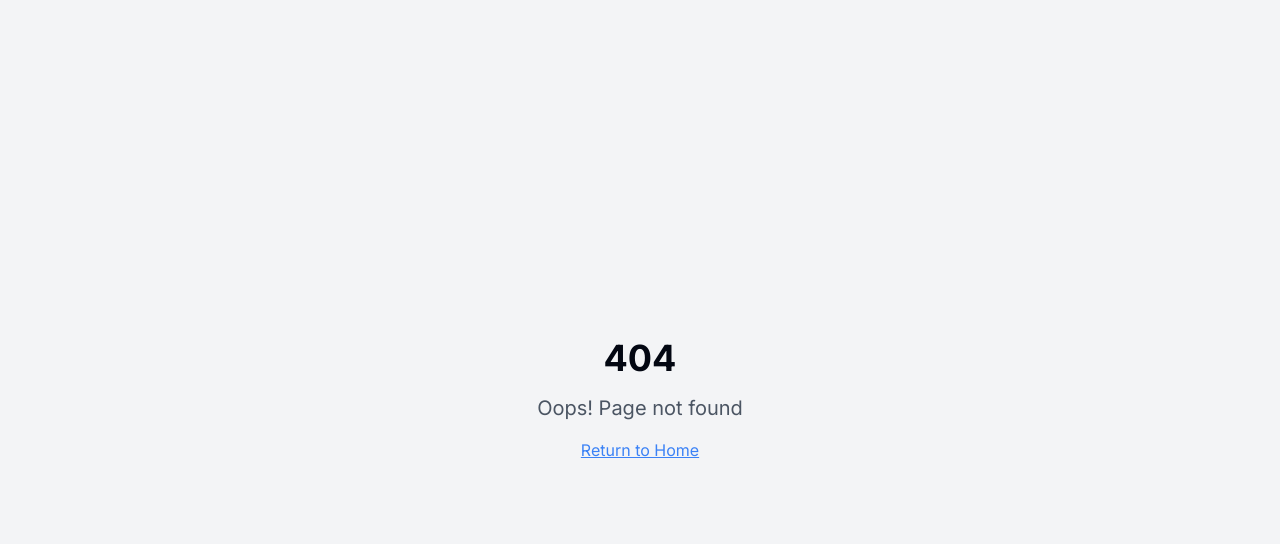
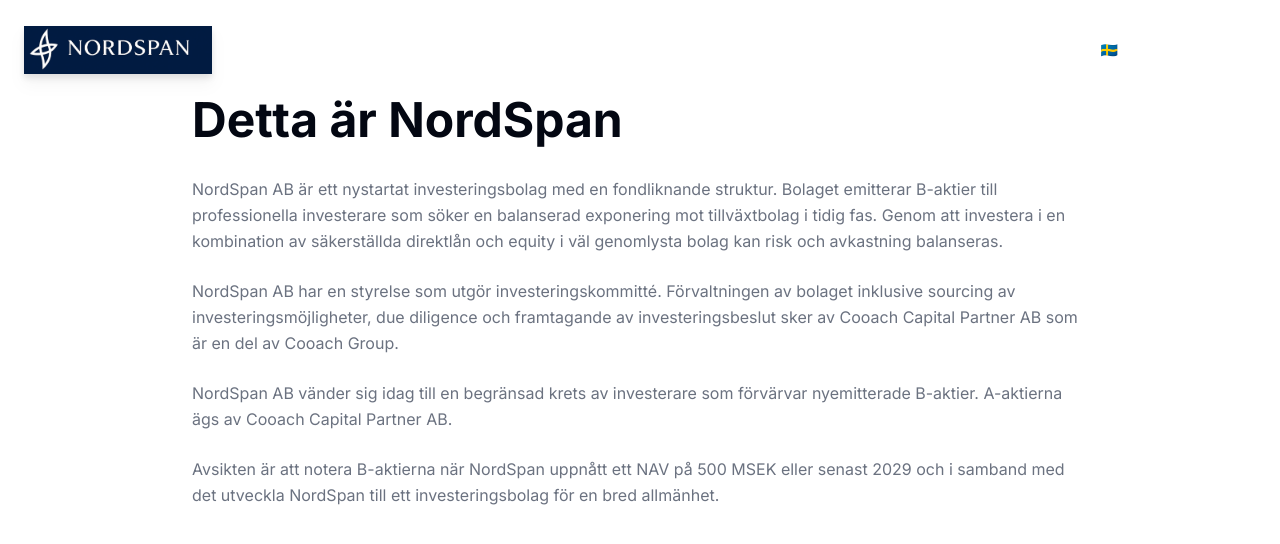
Before and after one commit to C-FMorand/nordspan, a React (Vite) app: page /about in a window 1280 px wide. Before the commit this address had no page. Shown: the top 544 px of the page. Built offline with nearby package versions, Linux system fonts and the light colour scheme.

Commit message:
Add "Detta är NordSpan" page text
Add text content for the "Detta är NordSpan" page.

```diff
--- a/src/App.tsx
+++ b/src/App.tsx
@@ -6,6 +6,7 @@ import { BrowserRouter, Routes, Route } from "react-router-dom";
 import Index from "./pages/Index";
 import { Team } from "./pages/Team";
 import { Invest } from "./pages/Invest";
+import { About } from "./pages/About";
 import { Investeringar } from "./pages/Investeringar";
 import NotFound from "./pages/NotFound";
 import { LanguageProvider } from "./contexts/LanguageContext";
@@ -22,6 +23,7 @@ const App = () => (
           <Routes>
             <Route path="/" element={<Index />} />
             <Route path="/invest" element={<Invest />} />
+            <Route path="/about" element={<About />} />
             <Route path="/team" element={<Team />} />
             <Route path="/investeringar" element={<Investeringar />} />
             <Route path="*" element={<NotFound />} />
--- a/src/components/HeroSection.tsx
+++ b/src/components/HeroSection.tsx
@@ -38,8 +38,8 @@ export const HeroSection = () => {
             <Button asChild variant="default" size="lg" className="min-w-56 h-14 text-lg font-medium">
               <Link to="/invest">{t('hero.cta.invest')}</Link>
             </Button>
-            <Button variant="dramatic-outline" size="lg" className="min-w-56 h-14 text-lg font-medium">
-              {t('hero.cta.learn')}
+            <Button asChild variant="dramatic-outline" size="lg" className="min-w-56 h-14 text-lg font-medium">
+              <Link to="/about">{t('hero.cta.learn')}</Link>
             </Button>
           </div>
         </div>
--- a/src/contexts/LanguageContext.tsx
+++ b/src/contexts/LanguageContext.tsx
@@ -25,6 +25,13 @@ const translations = {
     'hero.subtitle': 'Stabilitet möter tillväxt. NordSpan kombinerar direktavkastning från säkerställda lån med potentialen i tillväxtbolag – i en fondliknande struktur optimerad för affärsdrivna investerare.',
     'hero.cta.invest': 'Jag vill investera',
     'hero.cta.learn': 'Detta är NordSpan',
+
+    // About Page
+    'about.page.title': 'Detta är NordSpan',
+    'about.page.paragraph1': 'NordSpan AB är ett nystartat investeringsbolag med en fondliknande struktur. Bolaget emitterar B-aktier till professionella investerare som söker en balanserad exponering mot tillväxtbolag i tidig fas. Genom att investera i en kombination av säkerställda direktlån och equity i väl genomlysta bolag kan risk och avkastning balanseras.',
+    'about.page.paragraph2': 'NordSpan AB har en styrelse som utgör investeringskommitté. Förvaltningen av bolaget inklusive sourcing av investeringsmöjligheter, due diligence och framtagande av investeringsbeslut sker av Cooach Capital Partner AB som är en del av Cooach Group.',
+    'about.page.paragraph3': 'NordSpan AB vänder sig idag till en begränsad krets av investerare som förvärvar nyemitterade B-aktier. A-aktierna ägs av Cooach Capital Partner AB.',
+    'about.page.paragraph4': 'Avsikten är att notera B-aktierna när NordSpan uppnått ett NAV på 500 MSEK eller senast 2029 och i samband med det utveckla NordSpan till ett investeringsbolag för en bred allmänhet.',
 
     // About Section
     'about.title': 'NordSpan kombinerar säkrade direktlån med',
@@ -139,6 +146,13 @@ const translations = {
     'hero.cta.invest': 'I want to invest',
     'hero.cta.learn': 'This is NordSpan',
 
+    // About Page
+    'about.page.title': 'This is NordSpan',
+    'about.page.paragraph1': 'NordSpan AB is a newly established investment company with a fund-like structure. The company issues B-shares to professional investors seeking balanced exposure to early-stage growth companies. By investing in a combination of secured direct loans and equity in well-analyzed companies, risk and return can be balanced.',
+    'about.page.paragraph2': 'NordSpan AB has a board that constitutes the investment committee. The management of the company including sourcing of investment opportunities, due diligence and development of investment decisions is handled by Cooach Capital Partner AB, which is part of the Cooach Group.',
+    'about.page.paragraph3': 'NordSpan AB currently targets a limited circle of investors who acquire newly issued B-shares. The A-shares are owned by Cooach Capital Partner AB.',
+    'about.page.paragraph4': 'The intention is to list the B-shares when NordSpan has reached a NAV of SEK 500 million or by 2029 at the latest and in connection with that, develop NordSpan into an investment company for the general public.',
+
     // About Section
     'about.title': 'NordSpan combines secured direct loans with',
     'about.title.highlight': 'strategic investments',
@@ -251,6 +265,13 @@ const translations = {
     'hero.subtitle': 'La estabilidad se encuentra con el crecimiento. NordSpan combina retornos directos de préstamos garantizados con el potencial de empresas de crecimiento – en una estructura similar a un fondo optimizada para inversores empresariales.',
     'hero.cta.invest': 'Quiero invertir',
     'hero.cta.learn': 'Esto es NordSpan',
+
+    // About Page
+    'about.page.title': 'Esto es NordSpan',
+    'about.page.paragraph1': 'NordSpan AB es una empresa de inversión recién establecida con una estructura similar a un fondo. La empresa emite acciones B a inversores profesionales que buscan una exposición equilibrada a empresas de crecimiento en etapa temprana. Al invertir en una combinación de préstamos directos garantizados y capital en empresas bien analizadas, se puede equilibrar el riesgo y el rendimiento.',
+    'about.page.paragraph2': 'NordSpan AB tiene una junta directiva que constituye el comité de inversión. La gestión de la empresa, incluida la búsqueda de oportunidades de inversión, la debida diligencia y el desarrollo de decisiones de inversión, es manejada por Cooach Capital Partner AB, que es parte del Grupo Cooach.',
+    'about.page.paragraph3': 'NordSpan AB actualmente se dirige a un círculo limitado de inversores que adquieren acciones B recién emitidas. Las acciones A son propiedad de Cooach Capital Partner AB.',
+    'about.page.paragraph4': 'La intención es cotizar las acciones B cuando NordSpan haya alcanzado un NAV de 500 millones de SEK o a más tardar en 2029 y en conexión con eso, desarrollar NordSpan en una empresa de inversión para el público en general.',
 
     // About Section
     'about.title': 'NordSpan combina préstamos directos garantizados con',
--- /dev/null
+++ b/src/pages/About.tsx
@@ -0,0 +1,26 @@
+import { Navigation } from "@/components/Navigation";
+import { useLanguage } from "@/contexts/LanguageContext";
+
+export const About = () => {
+  const { t } = useLanguage();
+
+  return (
+    <div className="min-h-screen bg-background">
+      <Navigation />
+      <div className="container mx-auto px-4 py-12 md:py-24">
+        <div className="max-w-4xl mx-auto">
+          <h1 className="text-4xl md:text-5xl font-bold text-foreground mb-8">
+            {t('about.page.title')}
+          </h1>
+
+          <div className="prose prose-lg max-w-none text-muted-foreground leading-relaxed space-y-6">
+            <p>{t('about.page.paragraph1')}</p>
+            <p>{t('about.page.paragraph2')}</p>
+            <p>{t('about.page.paragraph3')}</p>
+            <p>{t('about.page.paragraph4')}</p>
+          </div>
+        </div>
+      </div>
+    </div>
+  );
+};
```
